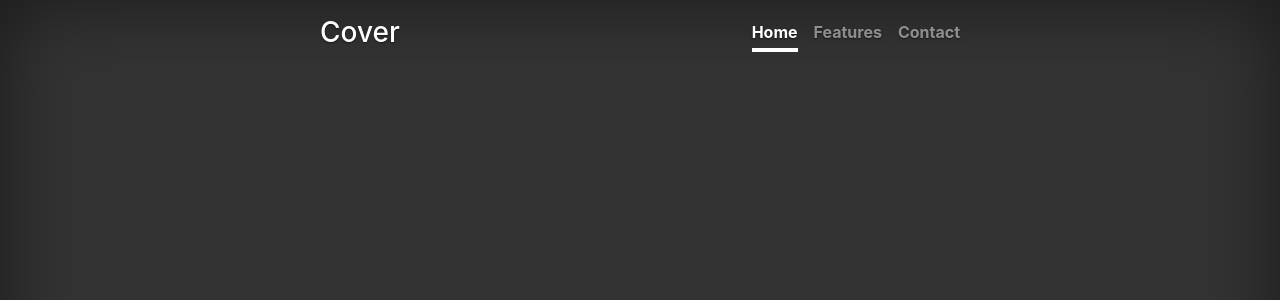
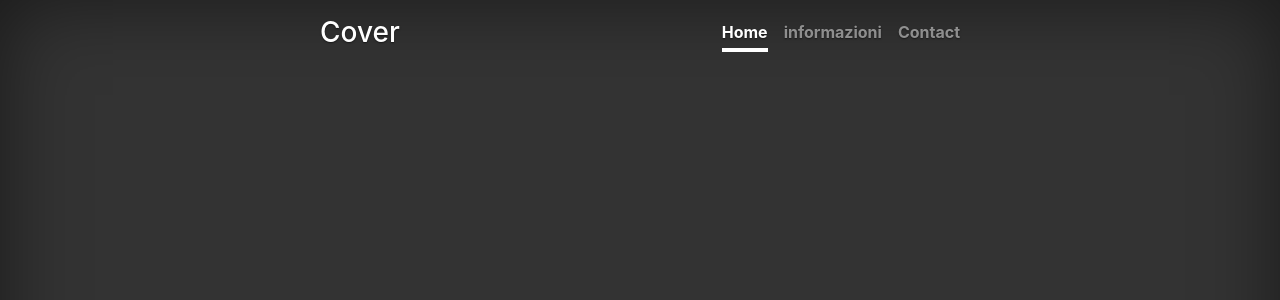
Before and after one commit to vincent98-dev/herokuapp, a Flask app: page / in a window 1280 px wide. Shown: the top 300 px of the page. Run offline with Flask 2, Linux system fonts and the light colour scheme; some libraries are stand-ins or nearby versions.

Commit message:
aggiunta link HTML

```diff
--- a/templates/base.html
+++ b/templates/base.html
@@ -23,8 +23,8 @@
     <div class="inner">
       <h3 class="masthead-brand">Cover</h3>
       <nav class="nav nav-masthead justify-content-center">
-        <a class="nav-link active" href="#">Home</a>
-        <a class="nav-link" href="#">Features</a>
+        <a class="nav-link active" href="https://mysterious-meadow-99534.herokuapp.com">Home</a>
+        <a class="nav-link" href="https://mysterious-meadow-99534.herokuapp.com/info">informazioni</a>
         <a class="nav-link" href="#">Contact</a>
       </nav>
     </div>
```
